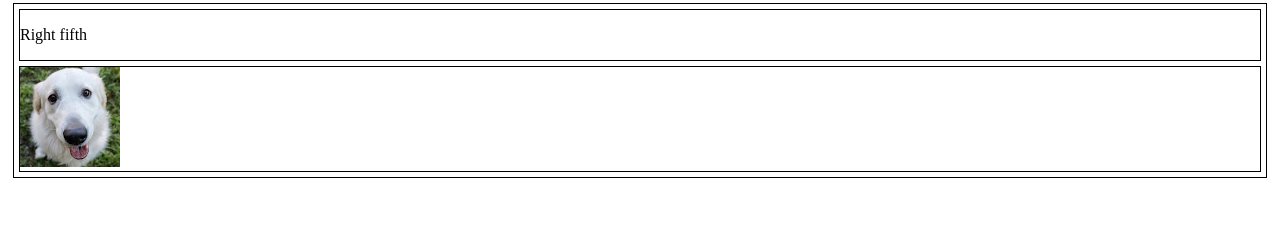
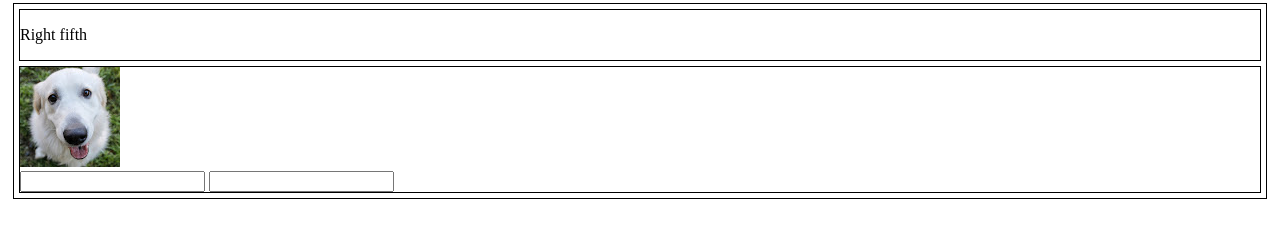
Before and after one commit to FabianAndiel1985/FSWD70-DAY02-Fabian-Daniele, a plain HTML site: page css_basic - 2/basic2.html in a window 1280 px wide. Shown: the part 164-402 px from the top of the page. Drawn offline with Linux system fonts and the light colour scheme.

Commit message:
2 forms added

```diff
--- a/css_basic - 2/basic2.html
+++ b/css_basic - 2/basic2.html
@@ -41,7 +41,10 @@
 		<div class="right" id="sixth">
 
 			<img src="../dog1.jpg" alt="">
-			<form>    </form>
+			<form>
+					<input type="text" name="">
+					<input type="text" name="">
+			   </form>
 		</div>
 
 	</div>
--- a/css_basic - 2/style2.css
+++ b/css_basic - 2/style2.css
@@ -5,4 +5,5 @@ div {
 
 #first > p {
 	font-weight: bold;
+	font-size: 22px;
 }
```
